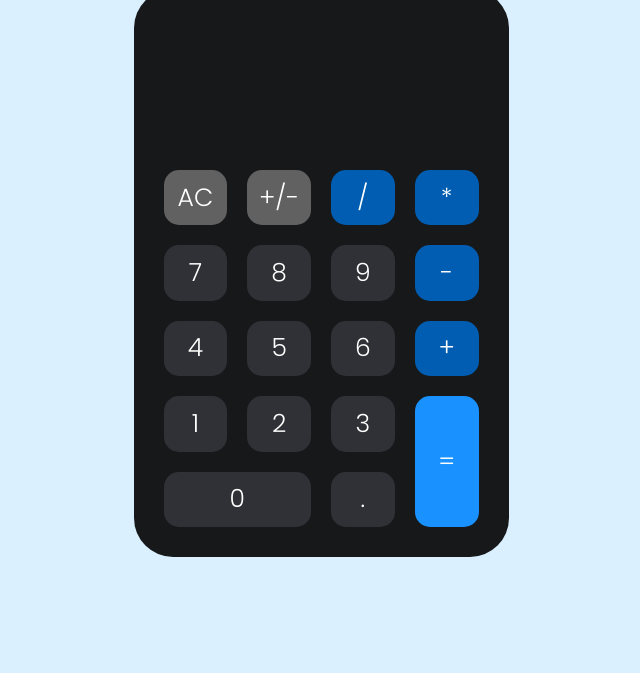
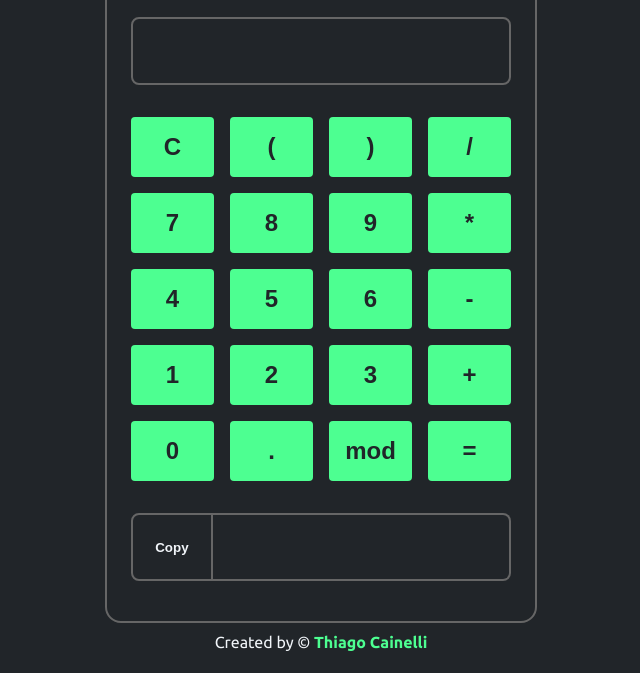
Before and after one commit to thiagocainelli/projeto-calculadora, a plain HTML site: page index.html in a window 1280 px wide. Shown: the part 127-800 px from the top of the page, without its empty margins (319-959 px from the left). Drawn offline with Linux system fonts and the light colour scheme; files that its build step writes are made by us from their sources.

Commit message:
Alterações do HTML, CSS e JavaScript do projeto.

```diff
--- a/estilos/style.css
+++ b/estilos/style.css
@@ -1,81 +1,157 @@
 @charset "UTF-8";
 
 * {
-    padding: 0px;
-    margin: 0px;
     box-sizing: border-box;
-    font-family: 'Poppins', sans-serif;
-    color: white;
-}
+    margin: 0;
+    padding: 0;
+  }
 
-body {
-    background-color: #DAF0FF;
-    height: 100vh;
-    width: 100vw;
+  :root {
+    --bg-color: #212529;
+    --border-color: #666;
+    --font-color: #f1f5f9;
+    --primary-color: #4dff91;
+    --error-color: #ff0043;
+  }
+
+  body {
+    background-color: var(--bg-color);
+    color: var(--font-color);
+    font-family: "Ubuntu", sans-serif;
+  }
+
+  main {
+    margin: 0 auto;
+    max-width: 27rem;
+    padding: 0 1.5rem 2.5rem;
+    position: relative;
+    border: 2px solid var(--border-color);
+    border-radius: 1rem;
+    margin-top: 2rem;
+  }
+
+  header {
+    padding: 2rem 0;
+  }
+
+  header > h1 {
+    font-variant: small-caps;
+    font-size: 40px;
+  }
+
+  #themeSwitcher {
+    background-color: var(--bg-color);
+    border: .125rem solid var(--font-color);
+    color: var(--font-color);
+    cursor: pointer;
+    transition: .3s;
+  }
+
+  #themeSwitcher:hover {
+    background-color: var(--font-color);
+    color: var(--bg-color);
+  }
+
+  #themeSwitcher:active {
+    opacity: 0.5;
+  }
+
+
+  button {
+    background-color: var(--primary-color);
+    border: none;
+    border-radius: .25rem;
+    font-weight: 700;
+    padding: .5rem 1rem;
+    transition: .15s;
+  }
+
+  input {
+    background-color: var(--bg-color);
+    border: 2px solid var(--border-color);
+    border-radius: .5rem;
+    color: var(--font-color);
+    display: block;
+    font-size: 1.75rem;
+    margin: 0 auto;
+    padding: 1rem;
+    text-align: end;
+    width: 100%;
+  }
+
+  #keys {
     display: grid;
+    grid-template-columns: 1fr 1fr 1fr 1fr;
+    gap: 1rem;
+    margin: 2rem 0;
+  }
+
+  #keys button {
+    color: var(--bg-color);
+    cursor: pointer;
+    font-size: 1.5rem;
+    padding: 1rem;
+  }
+
+  #keys button:hover {
+    filter: brightness(0.8);
+  }
+
+  #keys button:active {
+    filter: brightness(0.5);
+  }
+
+  #result {
+    border-width: 2px 2px 2px 0;
+    border-radius: 0 .5rem .5rem 0;
+  }
+
+  #copyToClipboard {
+    background-color: transparent;
+    border: solid var(--border-color);
+    border-width: 2px;
+    border-radius: .5rem 0 0 .5rem;
+    color: var(--font-color);
+    cursor: pointer;
+    display: block;
+    height: 4.25rem;
+    width: 6rem;
+  }
+
+  footer {
+    display: flex;
+    align-items: center;
     justify-content: center;
+  }
+
+  #copy {
+    margin-top: 10px;
+  }
+
+  #copy a {
+    font-weight: bold;
+    color: var(--primary-color);
+    text-decoration: none;
+  }
+
+  .flex {
+    display: flex;
+  }
+
+  .align-center {
     align-items: center;
-}
+  }
 
-div {
-    background: linear-gradient(191.34deg, #17181A -4.95%, #17181A 103.75%);
-    border-radius: 39px;
-    width: 375px;
-    height: 568px;
-    display: grid;
-    grid-template-columns: repeat(4, 1fr);
-    grid-template-rows: repeat(7, 1fr);
-    padding: 20px;
-}
+  .justify-between {
+    justify-content: space-between;
+  }
 
-input {
-    font-size: 50px;
-    grid-column: 1 / -1;
-    grid-row: 1 / 3;
-    background: #17181A;
-    border: none;
-    outline: none;
-    text-align: right;
-    padding-top: 40px;
-}
+  .error {
+    background-color: var(--error-color);
 
-button {
-    font-size: 25px;
-    border-radius: 15px;
-    border: none;
-    margin: 10px;
-    cursor: pointer;
-}
+  }
 
-button:hover {
-    opacity: 0.8;
-}
-
-button:active {
-    opacity: 0.6;
-}
-
-.black-button {
-    background: #303136;
-}
-
-.blue-button {
-    background: #005db2;
-}
-
-.equal-button {
-    background: #1991ff;
-}
-
-.gray-button {
-    background: #616161;
-}
-
-.zero {
-    grid-column: 1 / 3;
-}
-
-.equal {
-    grid-row: 6 / 8;
-    grid-column: 4 / 5;
-}
+  .success {
+    border-color: var(--primary-color) !important;
+    color: var(--primary-color) !important;
+  }
--- a/index.html
+++ b/index.html
@@ -1,40 +1,56 @@
 <!DOCTYPE html>
 <html lang="pt-br">
-
 <head>
     <meta charset="UTF-8">
     <meta name="viewport" content="width=device-width, initial-scale=1.0">
     <title>Calculadora</title>
-    <link rel="stylesheet" href="estilos/style.css">
     <link rel="preconnect" href="https://fonts.googleapis.com">
     <link rel="preconnect" href="https://fonts.gstatic.com" crossorigin>
-    <link href="https://fonts.googleapis.com/css2?family=Poppins:wght@300&display=swap" rel="stylesheet">
+    <link href="https://fonts.googleapis.com/css2?family=Ubuntu:wght@400;700&display=swap" rel="stylesheet">
+    <script src="script.js" defer></script>
+    <link rel="stylesheet" href="style.css">
     <link rel="shortcut icon" href="favicon.ico" type="image/x-icon">
-    <script src="javascript/script.js"></script>
 </head>
+<body>
+    <main data-theme="dark">
+        <header class="flex align-center justify-between">
+            <h1>Calculadora</h1>
+            <button id="themeSwitcher">Dark/Light</button>
+        </header>
 
-<body>
-    <div>
-        <input class="display">
-        <button class="gray-button" onclick="limparTela()">AC</button>
-        <button class="gray-button" onclick="inverterNumero()">+/-</button>
-        <button class="blue-button" onclick="adicionarCaracter('/')">/</button>
-        <button class="blue-button" onclick="adicionarCaracter('*')">*</button>
-        <button class="black-button" onclick="adicionarCaracter('7')">7</button>
-        <button class="black-button" onclick="adicionarCaracter('8')">8</button>
-        <button class="black-button" onclick="adicionarCaracter('9')">9</button>
-        <button class="blue-button" onclick="adicionarCaracter('-')">-</button>
-        <button class="black-button" onclick="adicionarCaracter('4')">4</button>
-        <button class="black-button" onclick="adicionarCaracter('5')">5</button>
-        <button class="black-button" onclick="adicionarCaracter('6')">6</button>
-        <button class="blue-button" onclick="adicionarCaracter('+')">+</button>
-        <button class="black-button" onclick="adicionarCaracter('1')">1</button>
-        <button class="black-button" onclick="adicionarCaracter('2')">2</button>
-        <button class="black-button" onclick="adicionarCaracter('3')">3</button>
-        <button class="equal-button equal" onclick="calcular()">=</button>
-        <button class="black-button zero" onclick="adicionarCaracter('0')">0</button>
-        <button class="black-button" onclick="adicionarCaracter('.')">.</button>
-    </div>
+        <input type="text" id="input">
+
+        <div id="keys">
+          <button id="clear">C</button>
+          <button class="charKey" data-value=" ( ">(</button>
+          <button class="charKey" data-value=" ) ">)</button>
+          <button class="charKey" data-value=" / ">/</button>
+          <button class="charKey" data-value="7">7</button>
+          <button class="charKey" data-value="8">8</button>
+          <button class="charKey" data-value="9">9</button>
+          <button class="charKey" data-value=" * ">*</button>
+          <button class="charKey" data-value="4">4</button>
+          <button class="charKey" data-value="5">5</button>
+          <button class="charKey" data-value="6">6</button>
+          <button class="charKey" data-value=" - ">-</button>
+          <button class="charKey" data-value="1">1</button>
+          <button class="charKey" data-value="2">2</button>
+          <button class="charKey" data-value="3">3</button>
+          <button class="charKey" data-value=" + ">+</button>
+          <button class="charKey" data-value="0">0</button>
+          <button class="charKey" data-value=".">.</button>
+          <button class="charKey" data-value=" % ">mod</button>
+          <button id="equal">=</button>
+        </div>
+
+        <section class="flex align-center justify-between">
+            <button id="copyToClipboard">Copy</button>
+            <input type="text" id="result" disabled>
+        </section>
+      </main>
+      <footer>
+          <p id="copy">Created by &copy; <a href="https://linkedin.com/in/thiagocainelli" target="_blank">Thiago Cainelli</a></p>
+      </footer>
 </body>
 
 </html>
--- a/javascript/script.js
+++ b/javascript/script.js
@@ -1,23 +1,83 @@
-function adicionarCaracter(caracter){
-    const valorDisplay = document.querySelector(".display").value
+const main = document.querySelector('main')
+const root = document.querySelector(':root')
+const input = document.getElementById('input')
+const resultInput = document.getElementById('result')
 
-    document.querySelector(".display").value = valorDisplay + caracter
+const allowedKeys = [ "(", ")", "/", "*", "-", "9", "8", "7", "6", "5", "4", "3", "2", "1", "0", ".", "%", " " ]
 
+
+document.querySelectorAll('.charKey').forEach(function(charKeyBtn) {
+    charKeyBtn.addEventListener('click', function () {
+        const value = charKeyBtn.dataset.value
+        input.value += value
+    })
+})
+
+
+
+document.getElementById('clear').addEventListener('click', function() {
+    input.value = ''
+    input.focus()
+})
+
+
+
+input.addEventListener('keydown', function (event) {
+    event.preventDefault()
+    if (allowedKeys.includes(event.key)) {
+        input.value += event.key
+        return
+    }
+    if (event.key === 'Backspace') {
+        input.value = input.value.slice(0, -1)
+    }
+    if (event.key === 'Enter') {
+        calculate()
+    }
+})
+
+
+document.getElementById('equal').addEventListener('click', calculate)
+
+
+function calculate() {
+    resultInput.value = 'ERROR'
+    resultInput.classList.add('error')
+
+    const result = eval(input.value)
+
+    resultInput.value = result
+    input.value = ''
+    input.focus()
+    resultInput.classList.remove('error')
 }
 
-function limparTela(){
-    document.querySelector(".display").value = ""
 
-}
+document.getElementById('copyToClipboard').addEventListener('click', function (event) {
+    const button = event.currentTarget
+    if (button.innerText === 'Copy') {
+        button.innerText = 'Copied!'
+        button.classList.add('success')
+        navigator.clipboard.writeText(resultInput.value)
+    } else {
+        button.innerText = 'Copy'
+        button.classList.remove('success')
+    }
+})
 
-function calcular(){
-    const valorDisplay = document.querySelector(".display").value
 
-    document.querySelector(".display").value = eval(valorDisplay)
-}
-
-function inverterNumero(){
-    const valorDisplay = document.querySelector(".display").value
-
-    document.querySelector(".display").value = valorDisplay * -1
-}
+document.getElementById('themeSwitcher').addEventListener('click', function () {
+    if (main.dataset.theme === 'dark') {
+        root.style.setProperty('--bg-color', '#f1f5f9')
+        root.style.setProperty('--font-color', '#212529')
+        root.style.setProperty('--border-color', '#aaa')
+        root.style.setProperty('--primary-color', '#26834a')
+        main.dataset.theme = 'light'
+    } else {
+        root.style.setProperty('--bg-color', '#212529')
+        root.style.setProperty('--font-color', '#f1f5f9')
+        root.style.setProperty('--border-color', '#666')
+        root.style.setProperty('--primary-color', '#4dff91')
+        main.dataset.theme = 'dark'
+    }
+})
```
